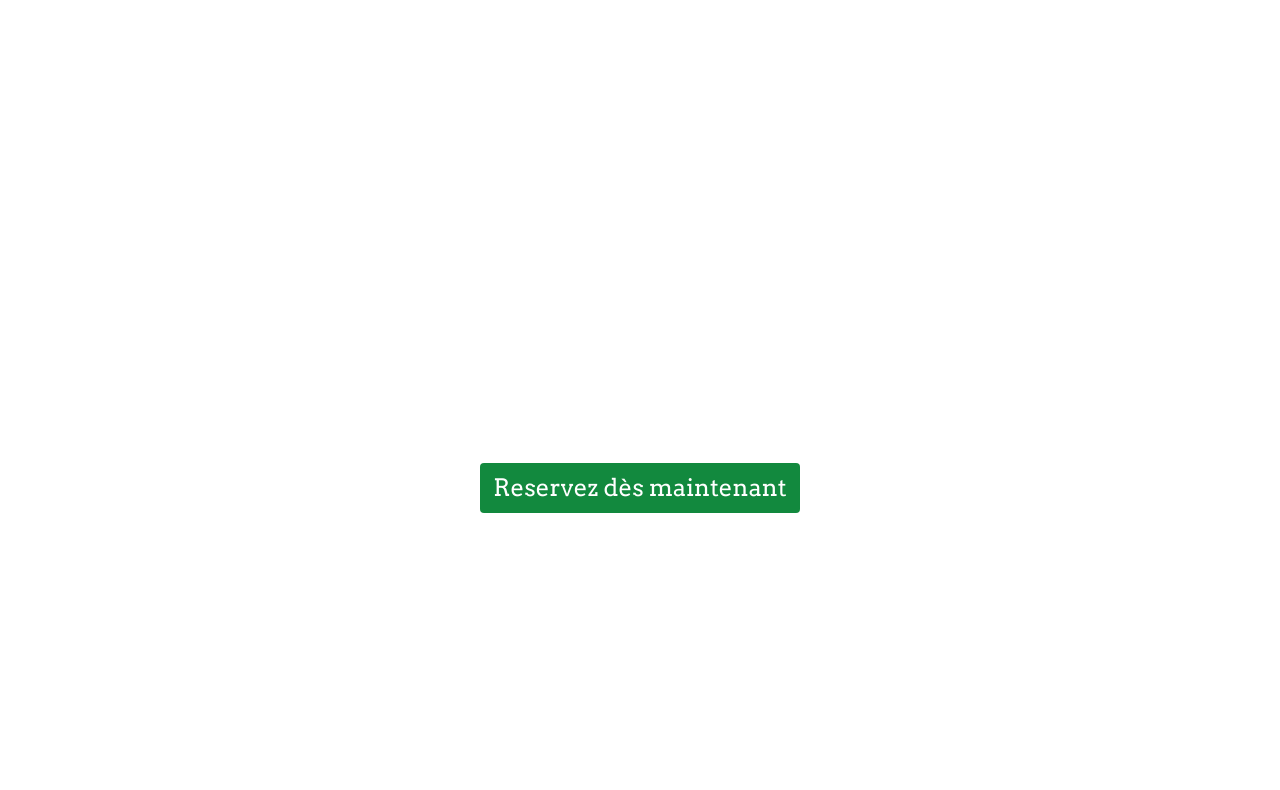
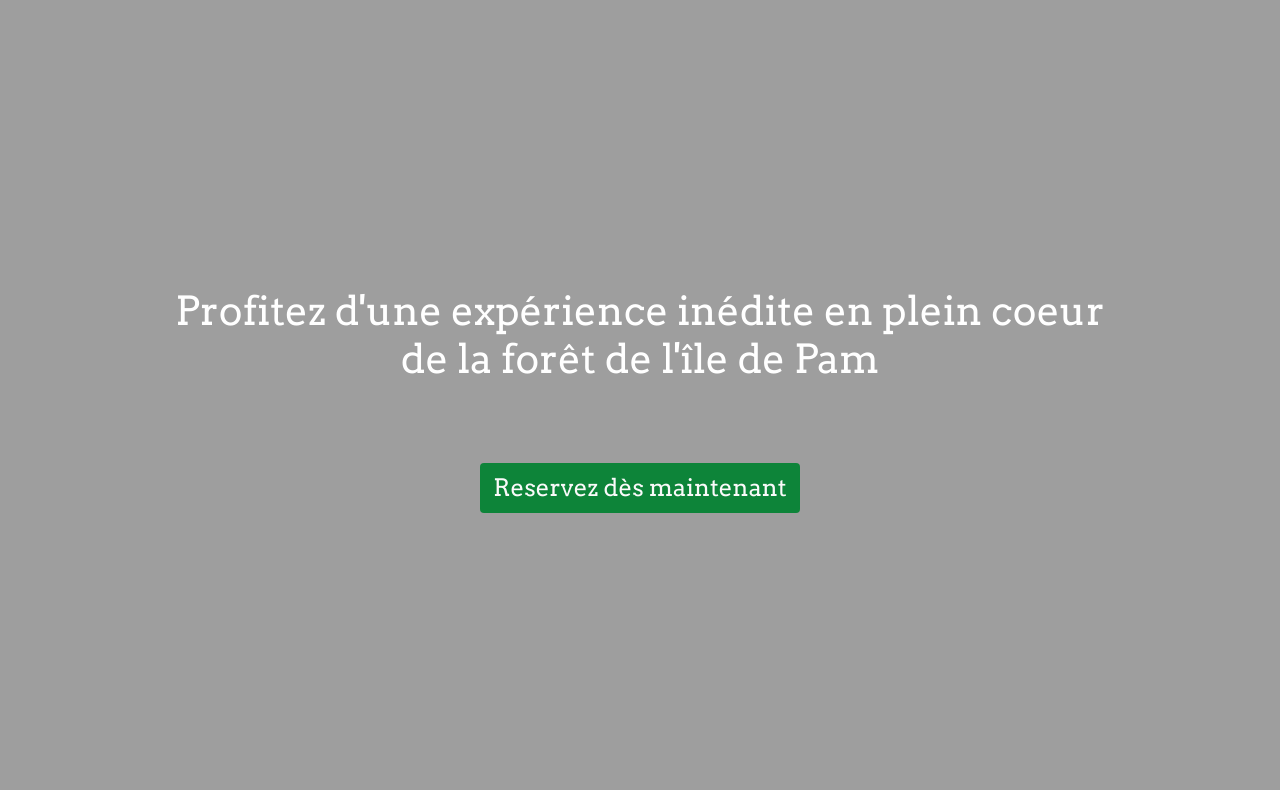
Before and after one commit to leoncci/git_pim, a plain HTML site: page index.html in a window 1280 px wide. Shown: the part 80-870 px from the top of the page. Drawn offline with nearby package versions, Linux system fonts and the light colour scheme; the site is published under a folder, as on GitHub Pages, so addresses that start at the root find nothing.

Commit message:
Update style.css

```diff
--- a/style/style.css
+++ b/style/style.css
@@ -29,7 +29,7 @@ body {
     width: 100%;
     height: 100%;
 
-    background-image: url("/img/jumbo.png");
+    background-image: url("../img/jumbo.png");
     background-size: cover;
     background-repeat: no-repeat;
     background-position: top;
```
